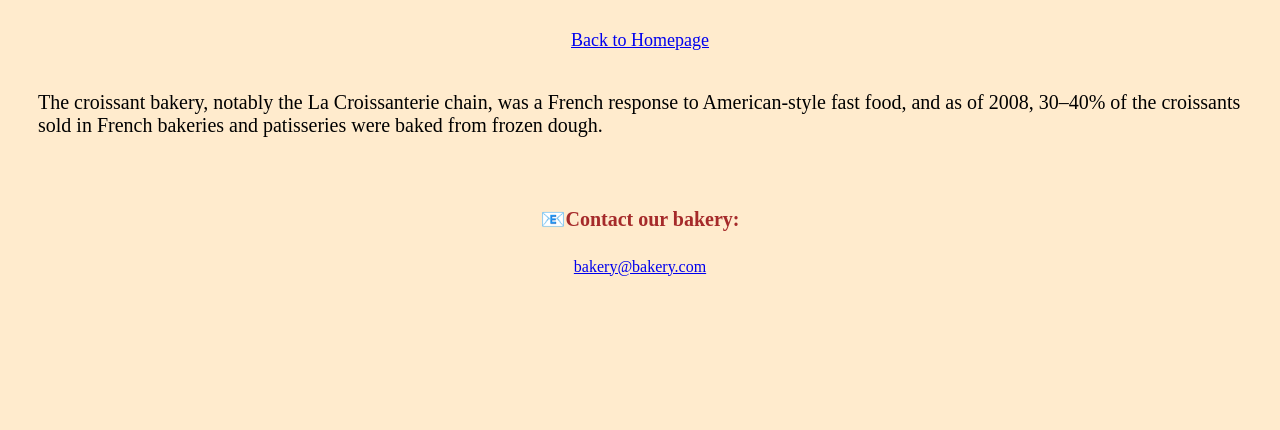
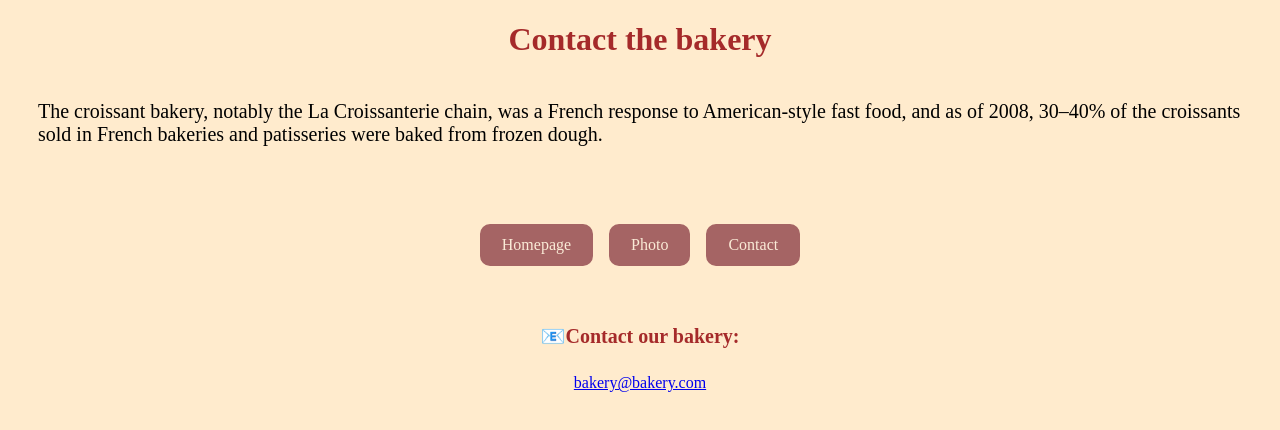
Before and after one commit to Ingrida425/Croissant-homework-SheCodes, a plain HTML site: page contact.html in a window 1280 px wide. Drawn offline with Linux system fonts and the light colour scheme.

Commit message:
changed navigation links

```diff
--- a/contact.html
+++ b/contact.html
@@ -8,13 +8,19 @@
     <title>Contact</title>
   </head>
   <body>
-    <a href="/" class="homepageLink">Back to Homepage</a>
+    <h1>Contact the bakery</h1>
+
     <p>
       The croissant bakery, notably the La Croissanterie chain, was a French
       response to American-style fast food, and as of 2008, 30–40% of the
       croissants sold in French bakeries and patisseries were baked from frozen
       dough.
     </p>
+    <div class="navigation">
+      <a href="/" class="links">Homepage</a>
+      <a href="/photo.html" class="links">Photo</a>
+      <a href="/contact.html#contact" class="links">Contact</a>
+    </div>
     <div class="bakeryMail">
       <h4>📧Contact our bakery:</h4>
       <a href="mailto:bakery@bakery.com" id="contact">bakery@bakery.com</a>
--- a/css/styles.css
+++ b/css/styles.css
@@ -18,13 +18,15 @@ p {
   margin-bottom: 50px;
 }
 .navigation {
-  display: block;
-  margin: 0 auto;
   text-align: center;
+  margin: 50px;
+  display: flex;
+  justify-content: center;
 }
 .links {
   text-decoration: none;
-  padding: 15px 20px;
+  padding: 10px 20px;
+  margin: 8px;
   border: 2px solid var(--primary-color);
   border-radius: 10px;
   color: antiquewhite;
```
Also changed, not shown: index.html (+2 -1 lines), photo.html (+6 -2 lines).
